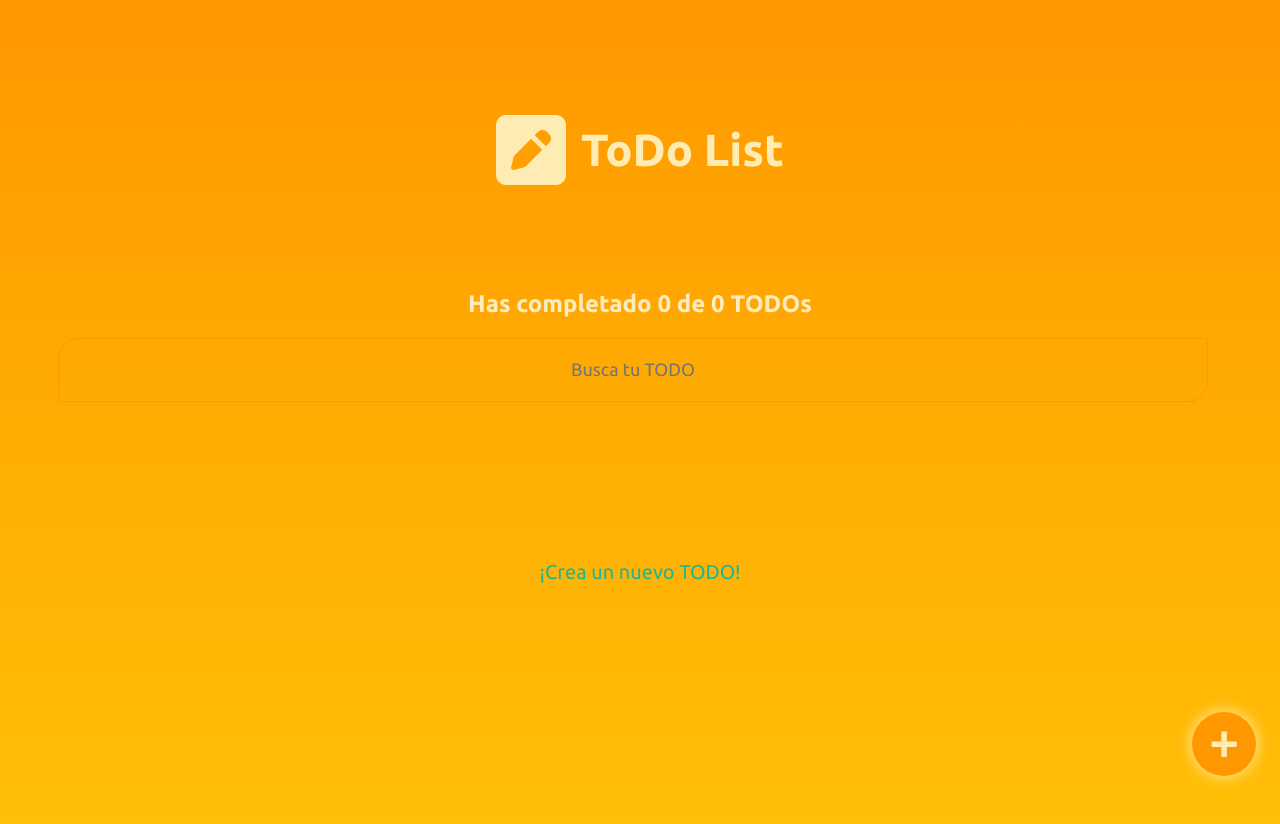
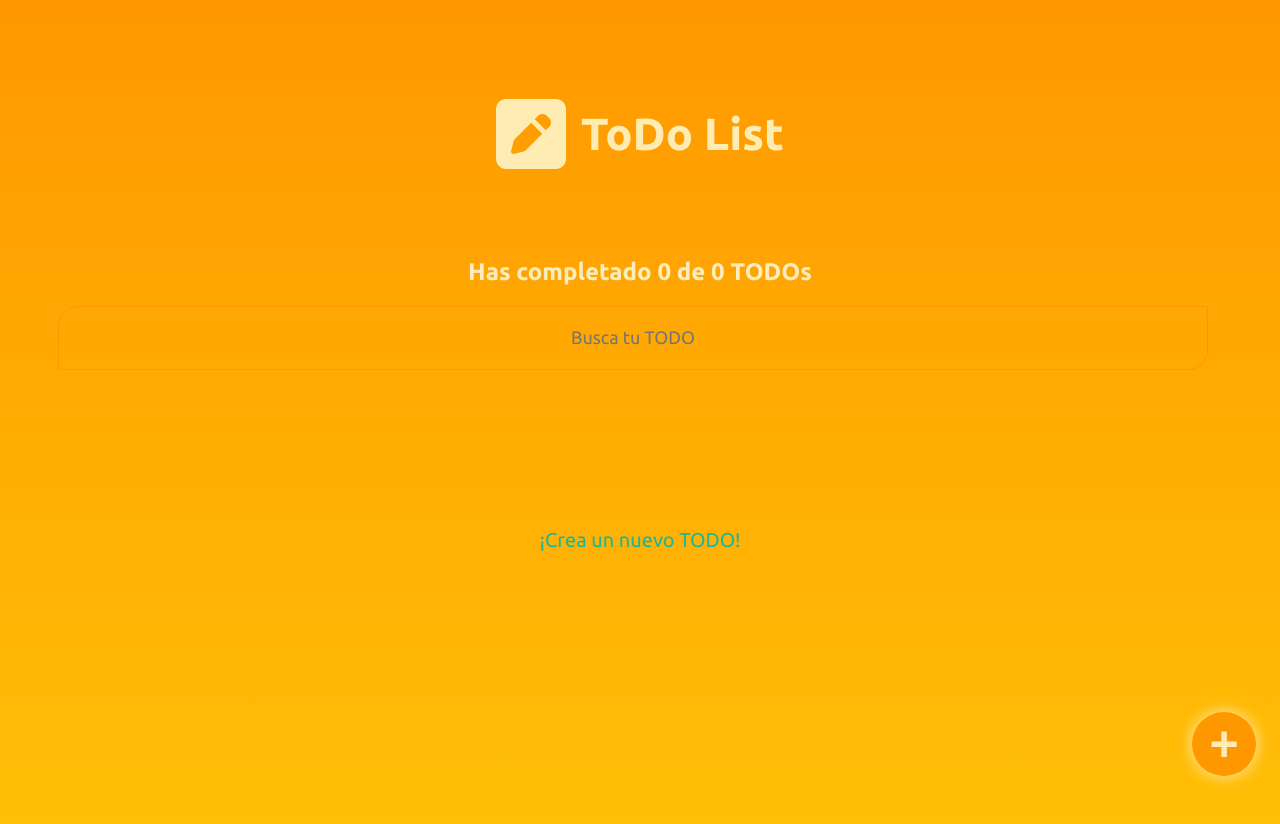
Before and after one commit to hernan1122/react-proyecto-todo, a React (Create React App) app: page / in a window 1280 px wide. Shown: the top 824 px of the page. Built offline with nearby package versions, Linux system fonts and the light colour scheme; a web font is replaced by a local one.

Commit message:
cambio de sombra en todoitem

```diff
--- a/src/css/TodoHeader.css
+++ b/src/css/TodoHeader.css
@@ -1,6 +1,6 @@
 .TodoHeader {
   width: 100%;
-  height: 30vh;
+  height: 26vh;
   display: flex;
   justify-content: center;
   align-items: center;
--- a/src/css/TodoItem.css
+++ b/src/css/TodoItem.css
@@ -5,7 +5,7 @@
   position: relative;
   border: 1px solid transparent;
   border-radius: 20px 0 20px 0;
-  box-shadow: 0px 0px 20px 10px rgba(255,152,0,0.75);
+  box-shadow: 0px 0px 16px 6px rgba(255,160,0,0.75);
   display: flex;
   justify-content: center;
   align-items: center;
```
